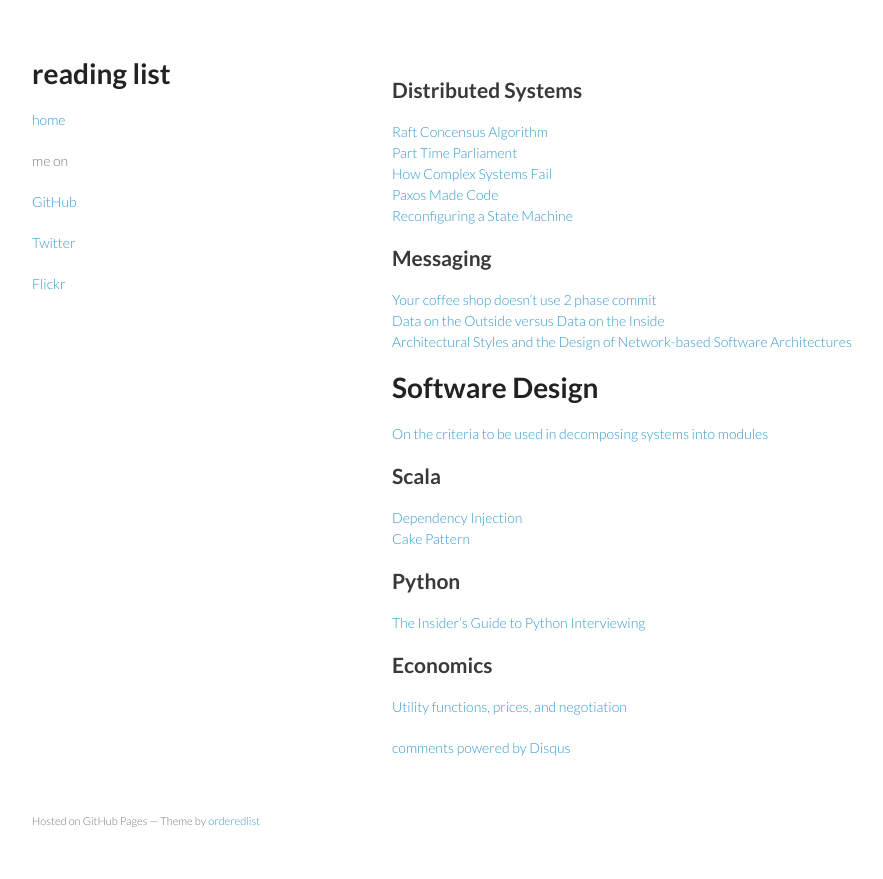
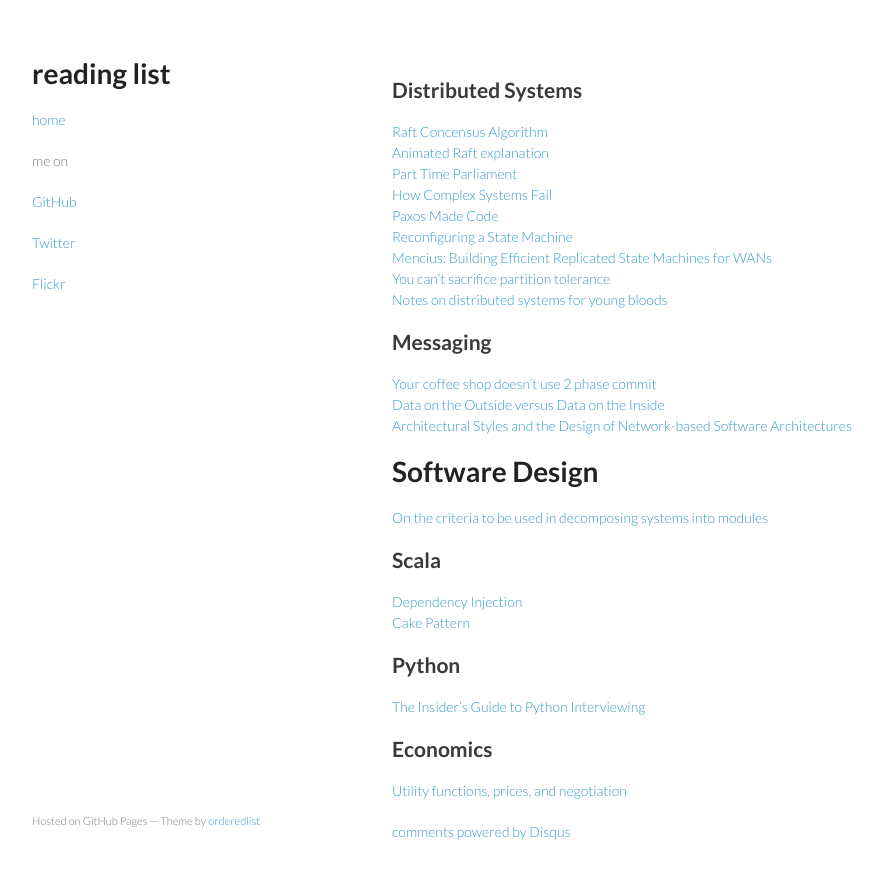
Before and after one commit to davepkennedy/davepkennedy.github.com, a Jekyll site: the page built from _posts/2014-04-21-readinglist.md, in a window 1280 px wide. Shown: the top 879 px of the page, without its empty margins (178-1061 px from the left). Built offline with Jekyll 4.4.1, drawn with Linux system fonts in a browser that asks for light colours; comment, search, counter and statistics services are not loaded.

Commit message:
More distributed systems links

```diff
--- a/_posts/2014-04-21-readinglist.md
+++ b/_posts/2014-04-21-readinglist.md
@@ -4,10 +4,14 @@ title: reading list
 ---
 ## Distributed Systems
 <a href="https://ramcloud.stanford.edu/wiki/download/attachments/11370504/raft.pdf">Raft Concensus Algorithm</a><br>
+<a href="http://thesecretlivesofdata.com/raft/">Animated Raft explanation</a><br>
 <a href="http://research.microsoft.com/en-us/um/people/lamport/pubs/lamport-paxos.pdf">Part Time Parliament</a><br>
 <a href="http://www.ctlab.org/documents/How%20Complex%20Systems%20Fail.pdf">How Complex Systems Fail</a><br>
 <a href="http://www.inf.usi.ch/faculty/pedone/MScThesis/marco.pdf">Paxos Made Code</a><br>
 <a href="http://research.microsoft.com/en-us/um/people/lamport/pubs/reconfiguration-tutorial.pdf">Reconfiguring a State Machine</a><br>
+<a href="http://www.sysnet.ucsd.edu/sysnet/miscpapers/mencius-osdi.pdf">Mencius: Building Efficient Replicated State Machines for WANs</a><br>
+<a href="http://codahale.com/you-cant-sacrifice-partition-tolerance/">You can't sacrifice partition tolerance</a><br>
+<a href="http://www.somethingsimilar.com/2013/01/14/notes-on-distributed-systems-for-young-bloods/">Notes on distributed systems for young bloods</a><br>
 
 ## Messaging
 <a href="http://www.eaipatterns.com/docs/IEEE_Software_Design_2PC.pdf">Your coffee shop doesn't use 2 phase commit</a><br>
```
